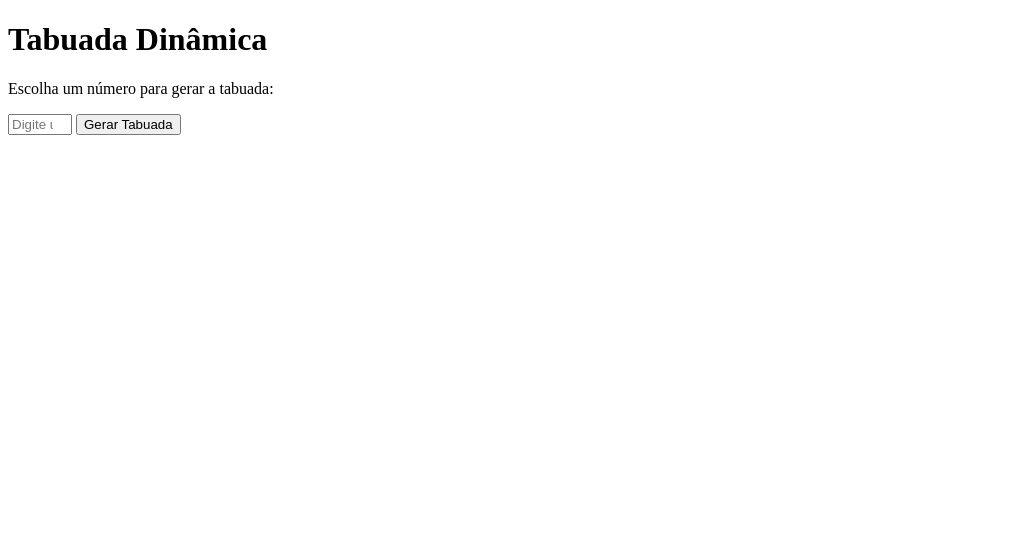
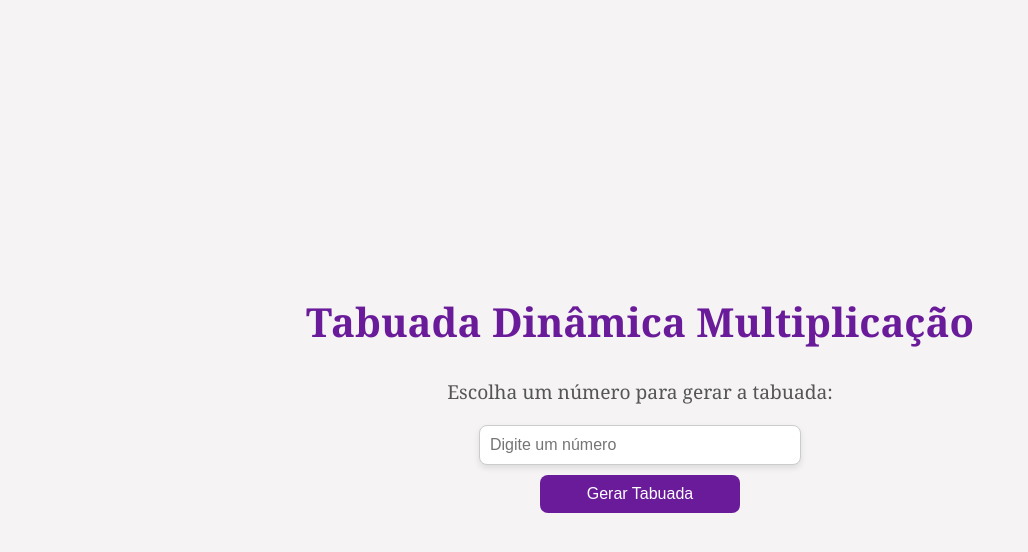
Before and after one commit to Natanael-cloud/tabuada_dinamica, a plain HTML site: page index.html in a window 1280 px wide. Shown: the whole page, without its empty margins (0-1028 px from the left). Drawn offline with Linux system fonts and the light colour scheme.

Commit message:
alterar h1 e nome do doc

```diff
--- a/index.html
+++ b/index.html
@@ -3,11 +3,11 @@
 <head>
   <meta charset="UTF-8">
   <meta name="viewport" content="width=device-width, initial-scale=1.0">
-  <link rel="stylesheet" type="text/css" src="style.css">
-  <title>Tabuada Dinamica</title>
+  <link rel="stylesheet" href="style.css">
+  <title>Tabuada Multiplicação</title>
 </head>
 <body>
-  <h1>Tabuada Dinâmica</h1>
+  <h1>Tabuada Dinâmica Multiplicação</h1>
     <p>Escolha um número para gerar a tabuada:</p>
 
     <input type="number" id="valor" min="1" max="100" placeholder="Digite um número">
@@ -15,7 +15,7 @@
 
     <table id="tabuada"></table>
 
-    <script src="novoScript.js"></script>
+    <script src="index.js"></script>
 
 </body>
 </html>
```
